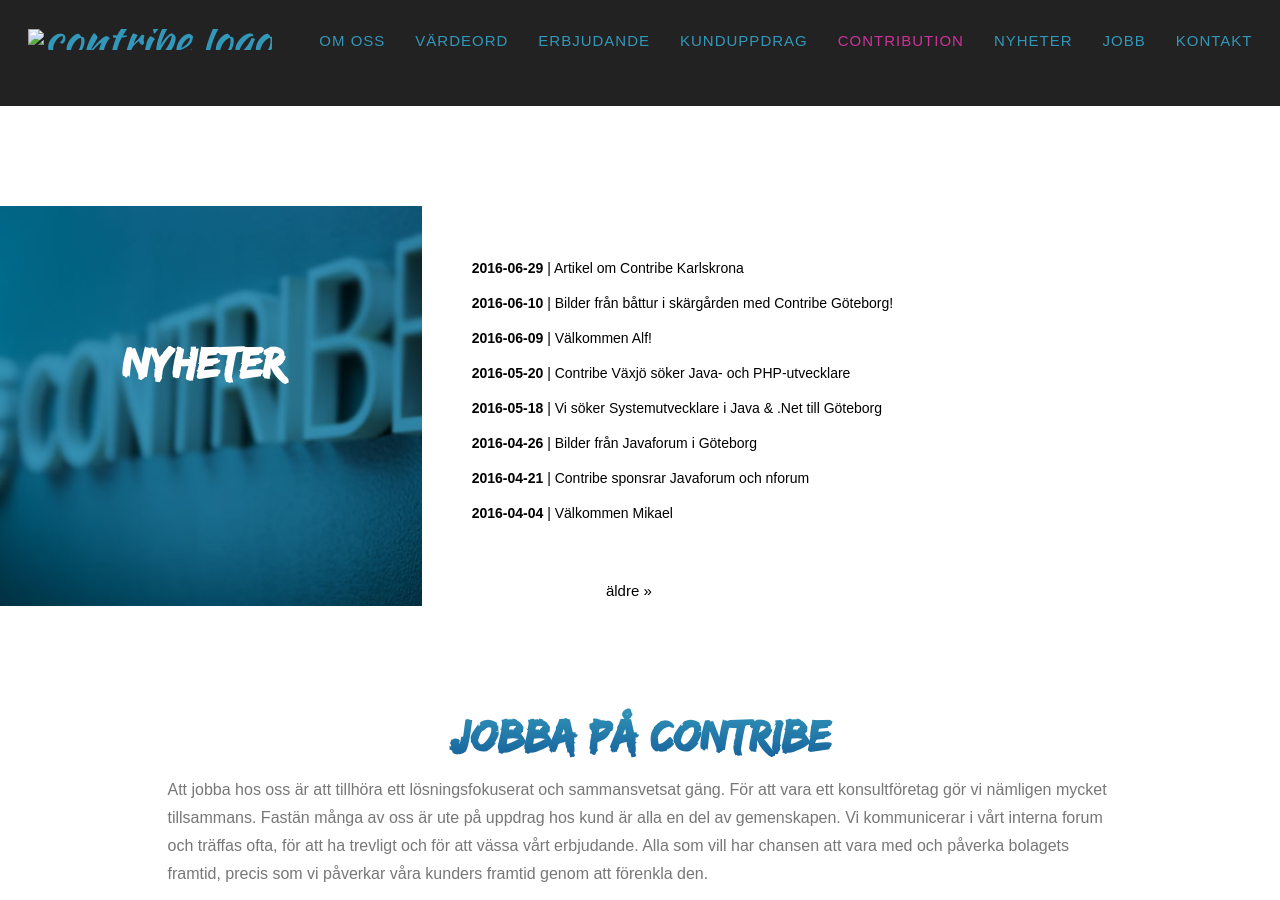
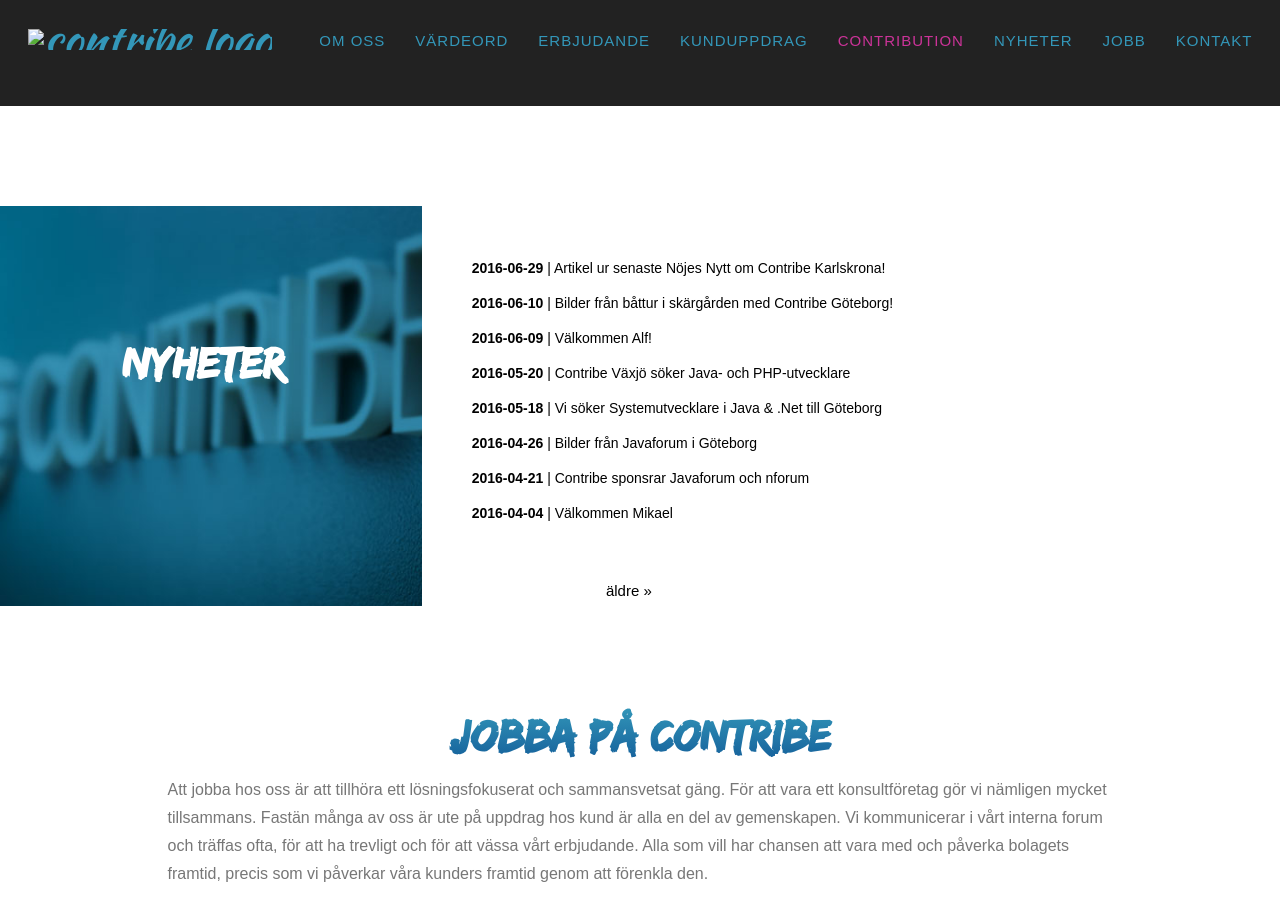
Before and after one commit to contribe/contribe, a Jekyll site: the page built from _posts/2016-06-29-artikel-om-contribe-karlskrona.md, in a window 1280 px wide and 900 px high, scrolled down 4273 px. Built offline with Jekyll 4.4.1, drawn with Linux system fonts in a browser that asks for light colours; nearby versions of some CDN libraries; some web fonts are replaced.

Commit message:
Created 2016-06-29-artikel-om-contribe-karlskrona.md

```diff
--- a/_posts/2016-06-29-artikel-om-contribe-karlskrona.md
+++ b/_posts/2016-06-29-artikel-om-contribe-karlskrona.md
@@ -4,6 +4,6 @@
 date: '2016-06-29 08:54 +0200'
 published: true
 modal-id: '160629'
-title: Artikel om Contribe Karlskrona
+title: Artikel ur senaste Nöjes Nytt om Contribe Karlskrona!
 ---
-[Artikel om Contribe Karlskrona](http://www.contribe.se/doc/artikel.pdf)
+[Länk till artikel ur senaste Nöjes Nytt om Contribe Karlskrona!](http://www.contribe.se/doc/artikel.pdf)
```
